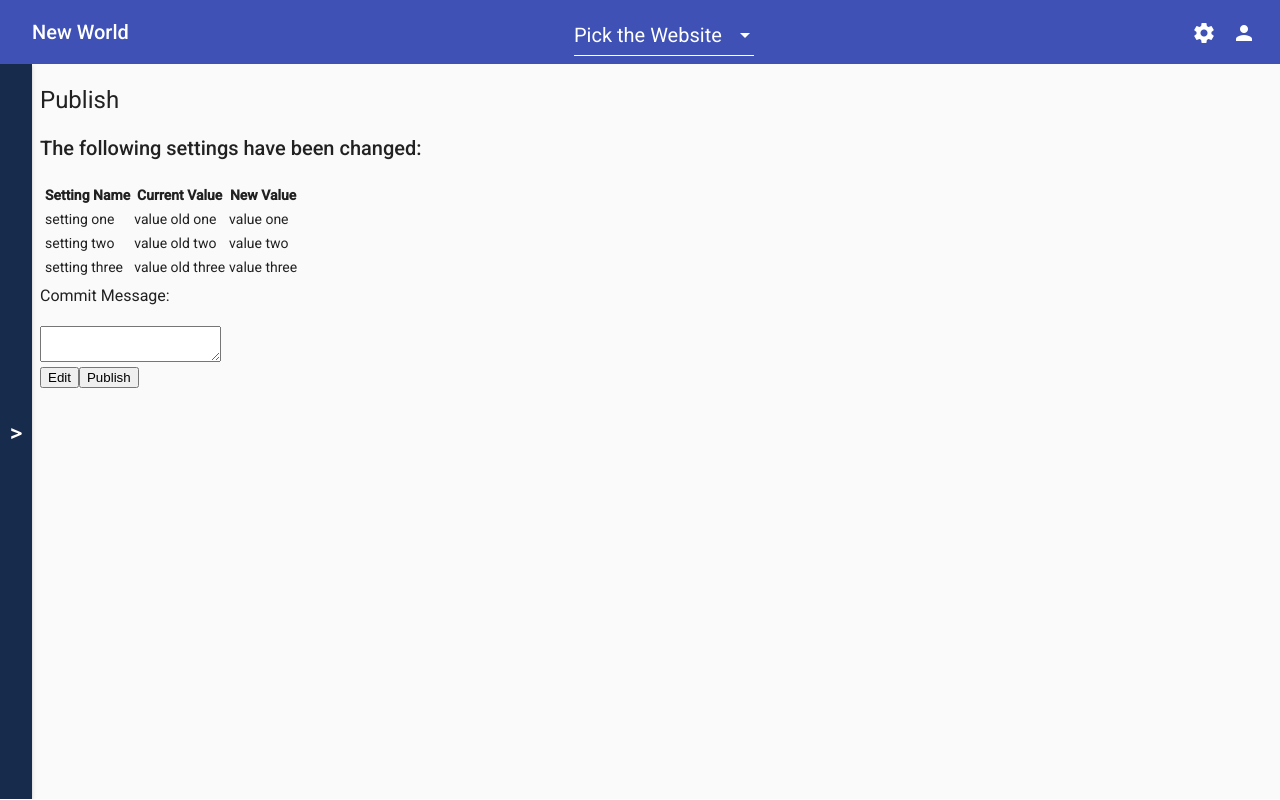
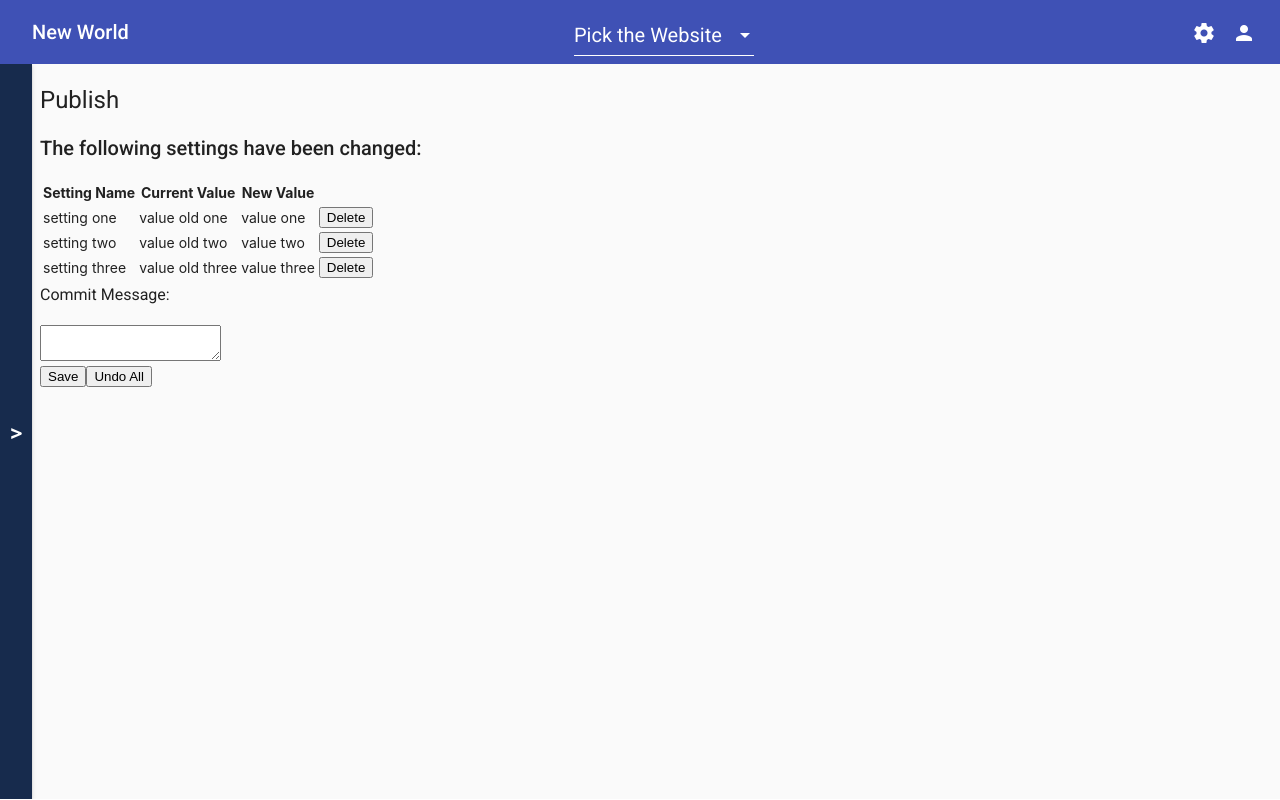
Before and after one commit to NWMSOEConfig/insight, an Angular app in the folder insight-app/: page /publish in a window 1280 px wide. Both pictures are taken after a click on the button "Edit". Built offline with nearby package versions, Linux system fonts and the light colour scheme.

Commit message:
Buttons functional

```diff
--- a/insight-app/src/app/publish-page/publish-page.component.html
+++ b/insight-app/src/app/publish-page/publish-page.component.html
@@ -2,13 +2,12 @@
   <title>Configurator - Publish</title>
 </head>
 
-<body>
 <h1>Publish</h1>
 <h2 id="description">{{description}}</h2>
 <div id="settingTable">
   <table>
-            <div *ngIf="!canEdit">
     <tr><th>Setting Name</th><th>Current Value</th><th>New Value</th></tr>
+    <ng-container *ngIf="!canEdit">
       <ng-container *ngFor="let setting of settings">
         <tr>
           <td>{{setting.name}}</td>
@@ -16,20 +15,21 @@
           <td>{{setting.newvalue}}</td>
         </tr>
       </ng-container>
-            </div>
-            <div *ngIf="canEdit">
-                <tr><th>Setting Name</th><th>Current Value</th><th>New Value</th></tr>
+    </ng-container>
+
+    <ng-container *ngIf="canEdit">
       <ng-container *ngFor="let setting of settings">
         <tr>
           <td>{{setting.name}}</td>
           <td>{{setting.oldvalue}}</td>
           <td>{{setting.newvalue}}</td>
-                        <td><button id="undo" (click)="onUndoClicked">Undo</button></td>
+          <td><button id="delete" (click)="onDeleteClicked()">Delete</button></td>
         </tr>
       </ng-container>
-            </div>
+    </ng-container>
   </table>
 </div>
+
 
 <div id="commitMessage">
   <h3>Commit Message:</h3>
@@ -38,12 +38,11 @@
 
 <div id="buttons">
   <ng-container *ngIf="!canEdit">
-            <button id="edit" (click)="onEditClicked">Edit</button>
-            <button id="publish" (click)="onPublishClicked">Publish</button>
+    <button id="edit" (click)="onEditClicked()">Edit</button>
+    <button id="publish" (click)="onPublishClicked()">Publish</button>
   </ng-container>
   <ng-container *ngIf="canEdit">
-            <button id="save" (click)="onSaveClicked">Save</button>
-            <button id="undoAll" (click)="onUndoAllClicked">Undo All</button>
+    <button id="save" (click)="onSaveClicked()">Save</button>
+    <button id="undoAll" (click)="onUndoAllClicked()">Undo All</button>
   </ng-container>
 </div>
-</body>
--- a/insight-app/src/app/publish-page/publish-page.component.ts
+++ b/insight-app/src/app/publish-page/publish-page.component.ts
@@ -42,7 +42,7 @@ export class PublishPageComponent implements OnInit {
     console.log("Edit TODO");
   }
 
-  onUndoClicked(){
+  onDeleteClicked(){
     console.log("Undo TODO");
   }
 
```
Lines whose indentation alone changed are shown as unchanged.
